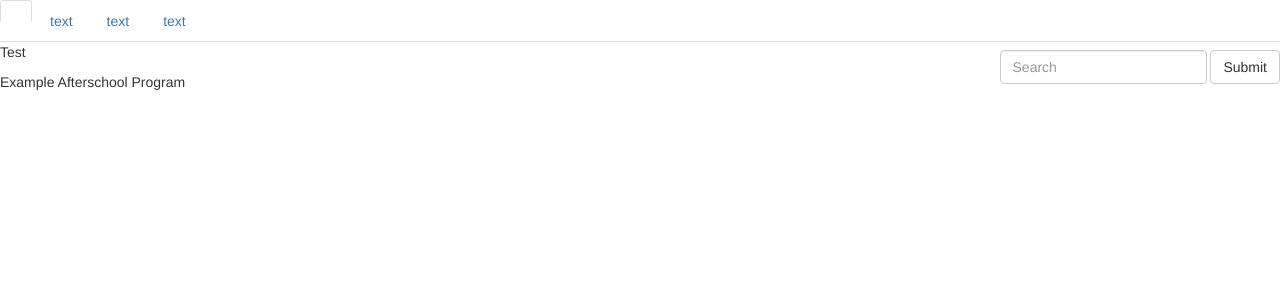
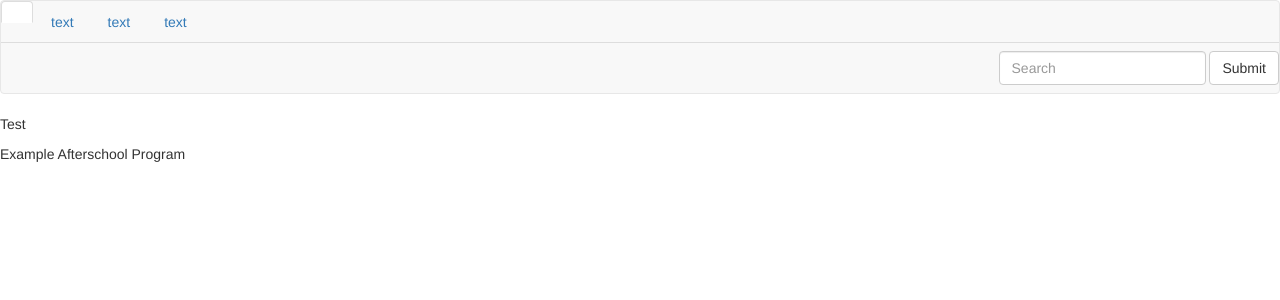
Before and after one commit to iCamp2017/iCamp2017.github.io, a Jekyll site: the page built from test.md, in a window 1280 px wide. Shown: the top 300 px of the page. Built offline with Jekyll 4.4.1, drawn with Linux system fonts in a browser that asks for light colours; some web fonts are replaced.

Commit message:
now with navbar nav

```diff
--- a/_layouts/test.html
+++ b/_layouts/test.html
@@ -8,6 +8,7 @@
   <link rel="stylesheet" href="assets/css/style.css">
 </head>
 <body>
+<nav class="navbar navbar-default">
 <ul class="nav nav-tabs">
   <li role="presentation"class="active"><a herf="#"></a></li>
   <li role="presentation"><a href="#">text</a></li>
```
